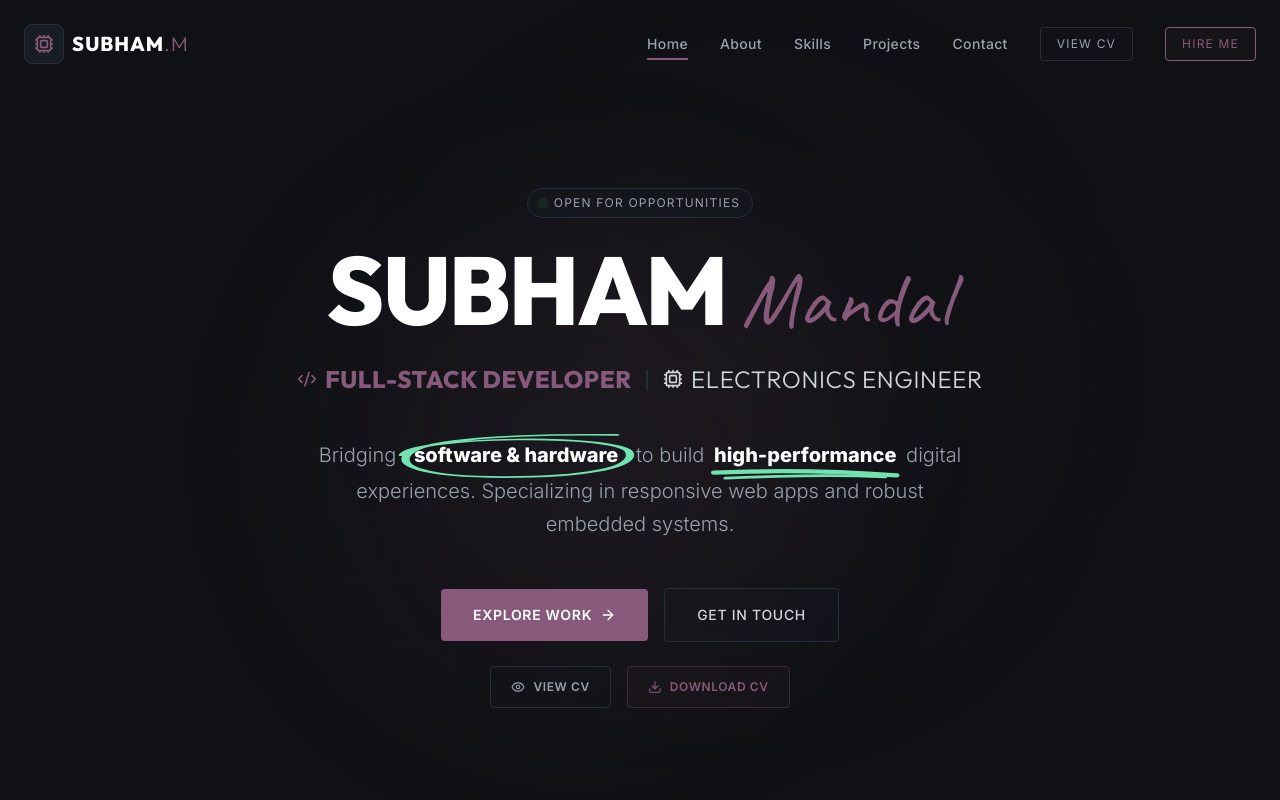
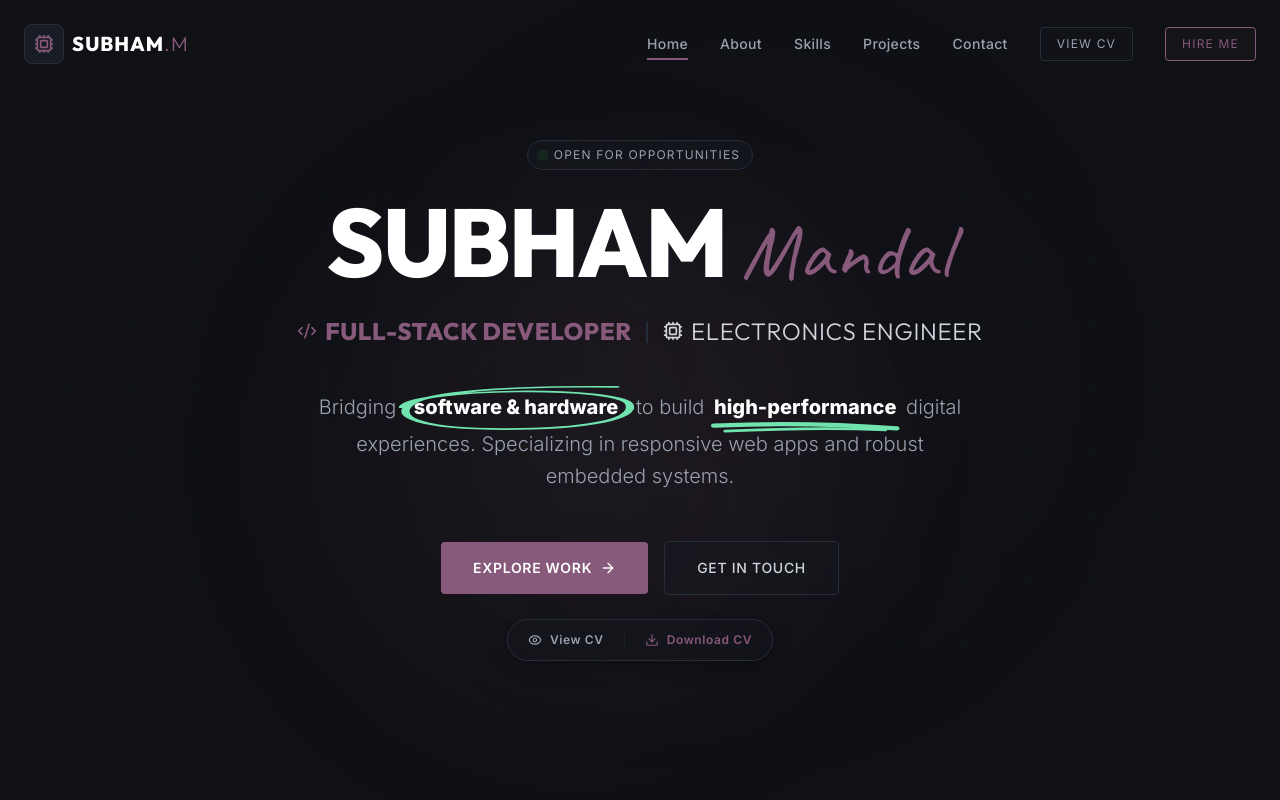
Before and after one commit to Subhammandal5555/personal-portfolio, a Next.js app: page / in a window 1280 px wide. Shown: the top 800 px of the page. Built offline with nearby package versions, Linux system fonts and the light colour scheme.

Commit message:
style: prevent hero bottom scroll indicator overlap and group CV buttons in a beautiful glassmorphic pill

```diff
--- a/src/components/Hero.tsx
+++ b/src/components/Hero.tsx
@@ -47,7 +47,7 @@ export default function Hero() {
   return (
     <section
       id="home"
-      className="relative min-h-screen flex items-center justify-center pt-24 overflow-hidden bg-brand-bg scroll-mt-20"
+      className="relative min-h-screen flex flex-col justify-between items-center pt-28 pb-8 overflow-hidden bg-brand-bg scroll-mt-20"
     >
       {/* Background Decorative Mesh Glows */}
       <div className="absolute top-1/4 left-1/4 w-[40vw] h-[40vw] rounded-full bg-brand-accent/10 blur-[100px] pointer-events-none animate-pulse duration-[6s]" />
@@ -56,7 +56,7 @@ export default function Hero() {
       {/* Grid Pattern overlay */}
       <div className="absolute inset-0 bg-[linear-gradient(to_right,#262E3B0d_1px,transparent_1px),linear-gradient(to_bottom,#262E3B0d_1px,transparent_1px)] bg-[size:4rem_4rem] [mask-image:radial-gradient(ellipse_60%_50%_at_50%_50%,#000_70%,transparent_100%)] pointer-events-none" />
 
-      <div className="max-w-7xl mx-auto px-6 relative z-10 w-full text-center">
+      <div className="max-w-7xl mx-auto px-6 relative z-10 w-full flex-grow flex flex-col justify-center items-center text-center">
         <motion.div
           variants={containerVariants}
           initial="hidden"
@@ -125,25 +125,27 @@ export default function Hero() {
             </Link>
           </motion.div>
 
-          {/* CV Actions Row */}
+          {/* Beautiful Glassmorphic CV Pill */}
           <motion.div
             variants={itemVariants}
-            className="flex gap-4 justify-center items-center"
+            className="flex items-center gap-1 p-1 rounded-full border border-brand-border bg-brand-card/20 backdrop-blur-md shadow-[0_4px_20px_rgba(0,0,0,0.3)] hover:border-brand-accent/30 hover:shadow-[0_0_20px_rgba(135,90,123,0.1)] transition-all duration-500"
           >
             <a
               href="/CV.pdf"
               target="_blank"
               rel="noopener noreferrer"
-              className="group font-sans text-xs font-semibold tracking-wider uppercase px-5 py-3 border border-brand-border text-gray-400 rounded-sm hover:border-brand-accent/50 hover:text-white bg-brand-card/15 backdrop-blur-sm transition-all duration-300 hover:shadow-[0_0_15px_rgba(135,90,123,0.1)] hover:-translate-y-0.5 flex items-center gap-2"
+              className="group flex items-center gap-2 px-4 py-2 rounded-full font-sans text-xs font-semibold tracking-wider text-gray-400 hover:text-white hover:bg-white/5 transition-all duration-300"
             >
               <Eye className="w-3.5 h-3.5 text-gray-400 group-hover:text-brand-accent transition-colors duration-300" />
               <span>View CV</span>
             </a>
 
+            <div className="h-4 w-[1px] bg-brand-border/50" />
+
             <a
               href="/CV.pdf"
               download="Subham_Mandal_CV.pdf"
-              className="group font-sans text-xs font-semibold tracking-wider uppercase px-5 py-3 border border-brand-accent/30 text-brand-accent rounded-sm hover:bg-brand-accent hover:text-white bg-brand-accent/5 backdrop-blur-sm transition-all duration-300 hover:shadow-[0_0_15px_rgba(135,90,123,0.25)] hover:-translate-y-0.5 flex items-center gap-2"
+              className="group flex items-center gap-2 px-4 py-2 rounded-full font-sans text-xs font-semibold tracking-wider text-brand-accent hover:text-white hover:bg-brand-accent/80 transition-all duration-300"
             >
               <Download className="w-3.5 h-3.5 text-brand-accent group-hover:text-white transition-colors duration-300" />
               <span>Download CV</span>
@@ -154,7 +156,7 @@ export default function Hero() {
 
       {/* Elegant Bottom Scroll Indicator */}
       <motion.div
-        className="absolute bottom-8 left-1/2 -translate-x-1/2 flex flex-col items-center gap-2 opacity-50"
+        className="relative z-20 flex flex-col items-center gap-2 opacity-50 mt-auto pb-4 pointer-events-none"
         initial={{ opacity: 0 }}
         animate={{ opacity: 0.5, y: [0, 8, 0] }}
         transition={{ repeat: Infinity, duration: 2, ease: "easeInOut" }}
```
